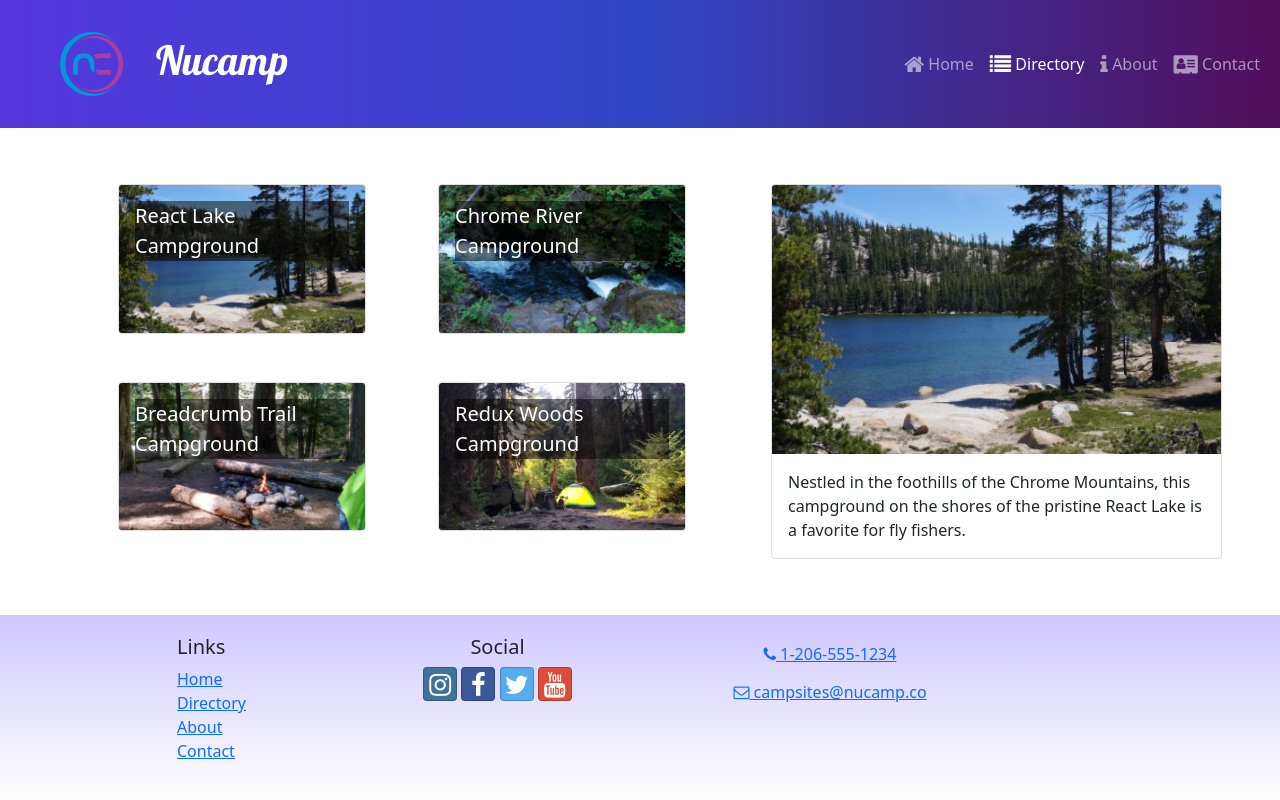
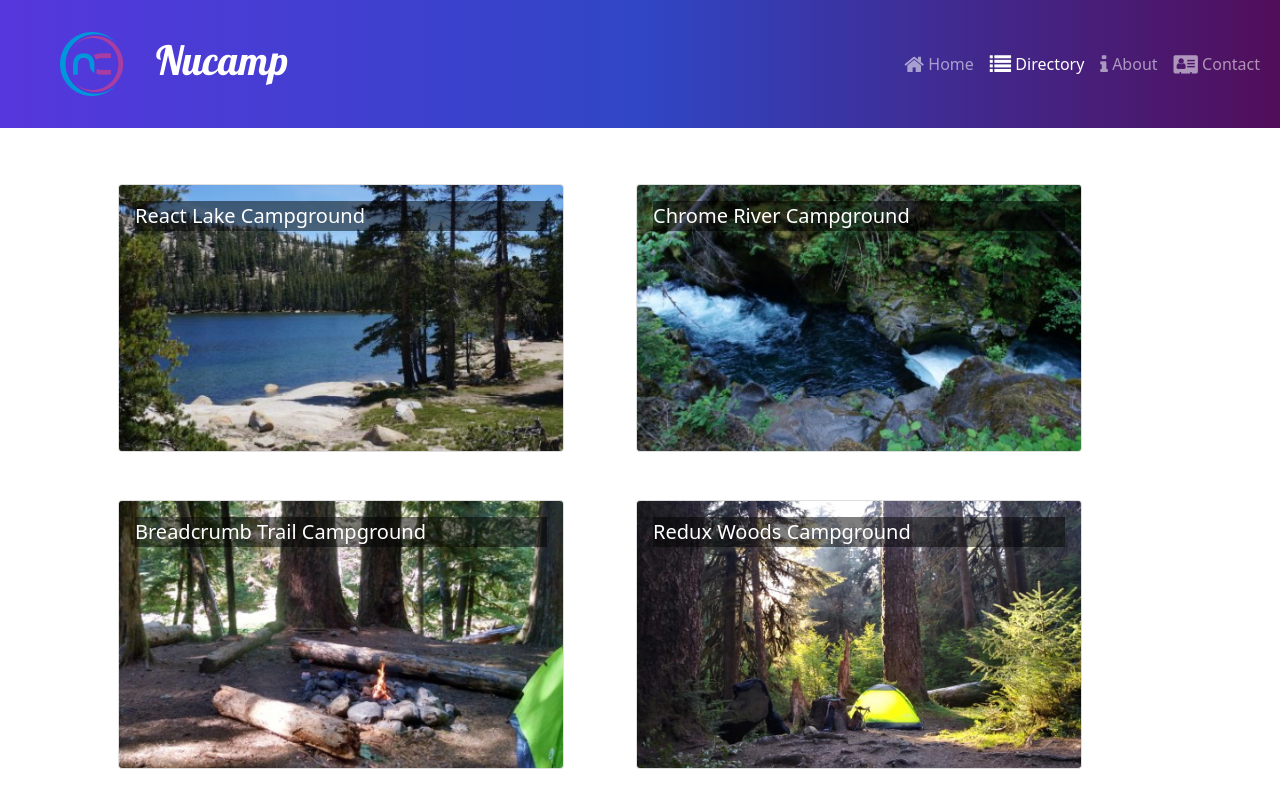
Before and after one commit to audra-g/React-nucampsite, a React (Create React App) app: page /directory in a window 1280 px wide. Shown: the top 800 px of the page. Built offline with nearby package versions, Linux system fonts and the light colour scheme.

Commit message:
Campsite Detail Page

```diff
--- a/src/App.js
+++ b/src/App.js
@@ -5,6 +5,7 @@
 import Header from "./components/Header";
 import Footer from "./components/Footer";
 import CampsitesDirectoryPage from "./pages/CampsitesDirectoryPage";
+import CampsiteDetailPage from './pages/CampsiteDetailPage';
 import "./App.css";
 
 function App() {
@@ -15,6 +16,10 @@
         <Route path="/" element={<HomePage />} />
         <Route path="contact" element={<ContactPage />} />
         <Route path="directory" element={<CampsitesDirectoryPage />} />
+        <Route
+                    path='directory/:campsiteId'
+                    element={<CampsiteDetailPage />}
+                />
       </Routes>
       <Footer />
     </div>
--- a/src/features/campsites/CampsiteCard.js
+++ b/src/features/campsites/CampsiteCard.js
@@ -1,18 +1,17 @@
-import { Card, CardImg, CardImgOverlay, CardTitle } from "reactstrap";
+import { Card, CardImg, CardImgOverlay, CardTitle } from 'reactstrap';
+import { Link } from 'react-router-dom';
 
-const CampsiteCard = ({ campsite } ) => {
-  const { image, name } = campsite;
+const CampsiteCard = ({ campsite }) => {
+  const { id, image, name } = campsite;
   return (
-    <Card>
-      <CardImg
-        width="100%"
-        src={image}
-        alt={name}
-      />
-      <CardImgOverlay>
-        <CardTitle>{campsite.name}</CardTitle>
-      </CardImgOverlay>
-    </Card>
+    <Link to={`${id}`}>
+      <Card>
+        <CardImg width="100%" src={image} alt={name} />
+        <CardImgOverlay>
+          <CardTitle>{campsite.name}</CardTitle>
+        </CardImgOverlay>
+      </Card>
+    </Link>
   );
 };
 
--- a/src/features/campsites/CampsitesList.js
+++ b/src/features/campsites/CampsitesList.js
@@ -1,19 +1,14 @@
 import { Col, Row } from "reactstrap";
 import CampsiteCard from "./CampsiteCard";
-import { selectAllCampsites } from './campsitesSlice';
+import { selectAllCampsites } from "./campsitesSlice";
 
-const CampsitesList = ({ setCampsiteId }) => {
+const CampsitesList = () => {
     const campsites = selectAllCampsites();
-
     return (
-    <Row className="ms-auto">
+        <Row className='ms-auto'>
             {campsites.map((campsite) => {
                 return (
-          <Col
-            md="5"
-            className="m-4"
-            key={campsite.id}
-            onClick={() => setCampsiteId(campsite.id)}>
+                    <Col md='5' className='m-4' key={campsite.id}>
                         <CampsiteCard campsite={campsite} />
                     </Col>
                 );
--- a/src/features/campsites/campsitesSlice.js
+++ b/src/features/campsites/campsitesSlice.js
@@ -8,7 +8,7 @@
 };
 
 export const selectCampsiteById = (id) => {
-    return CAMPSITES.find((campsite) => campsite.id === id);
+    return CAMPSITES.find((campsite) => campsite.id === parseInt(id));
 };
 
 export const selectFeaturedCampsite = () => {
--- /dev/null
+++ b/src/pages/CampsiteDetailPage.js
@@ -0,0 +1,19 @@
+import { Container, Row } from 'reactstrap';
+import { useParams } from 'react-router-dom';
+import { selectCampsiteById } from '../features/campsites/campsitesSlice';
+import CampsiteDetail from '../features/campsites/CampsiteDetail';
+
+const CampsiteDetailPage = () => {
+    const { campsiteId } = useParams();
+    const campsite = selectCampsiteById(campsiteId);
+
+    return (
+        <Container>
+            <Row>
+                <CampsiteDetail campsite={campsite} />
+            </Row>
+        </Container>
+    );
+};
+
+export default CampsiteDetailPage;
--- a/src/pages/CampsitesDirectoryPage.js
+++ b/src/pages/CampsitesDirectoryPage.js
@@ -1,23 +1,10 @@
-import { useState } from 'react';
-import { Container, Row, Col } from 'reactstrap';
-import CampsiteDetail from '../features/campsites/CampsiteDetail';
+import { Container } from 'reactstrap';
 import CampsitesList from '../features/campsites/CampsitesList';
-import { selectCampsiteById } from '../features/campsites/campsitesSlice';
 
 const CampsitesDirectoryPage = () => {
-    const [campsiteId, setCampsiteId] = useState(0);
-    const selectedCampsite = selectCampsiteById(campsiteId);
-
     return (
         <Container>
-            <Row>
-                <Col sm='5' md='7'>
-                    <CampsitesList setCampsiteId={setCampsiteId} />
-                </Col>
-                <Col sm='7' md='5'>
-                    <CampsiteDetail campsite={selectedCampsite} />
-                </Col>
-            </Row>
+            <CampsitesList />
         </Container>
     );
 };
```
Lines whose indentation alone changed are shown as unchanged.
